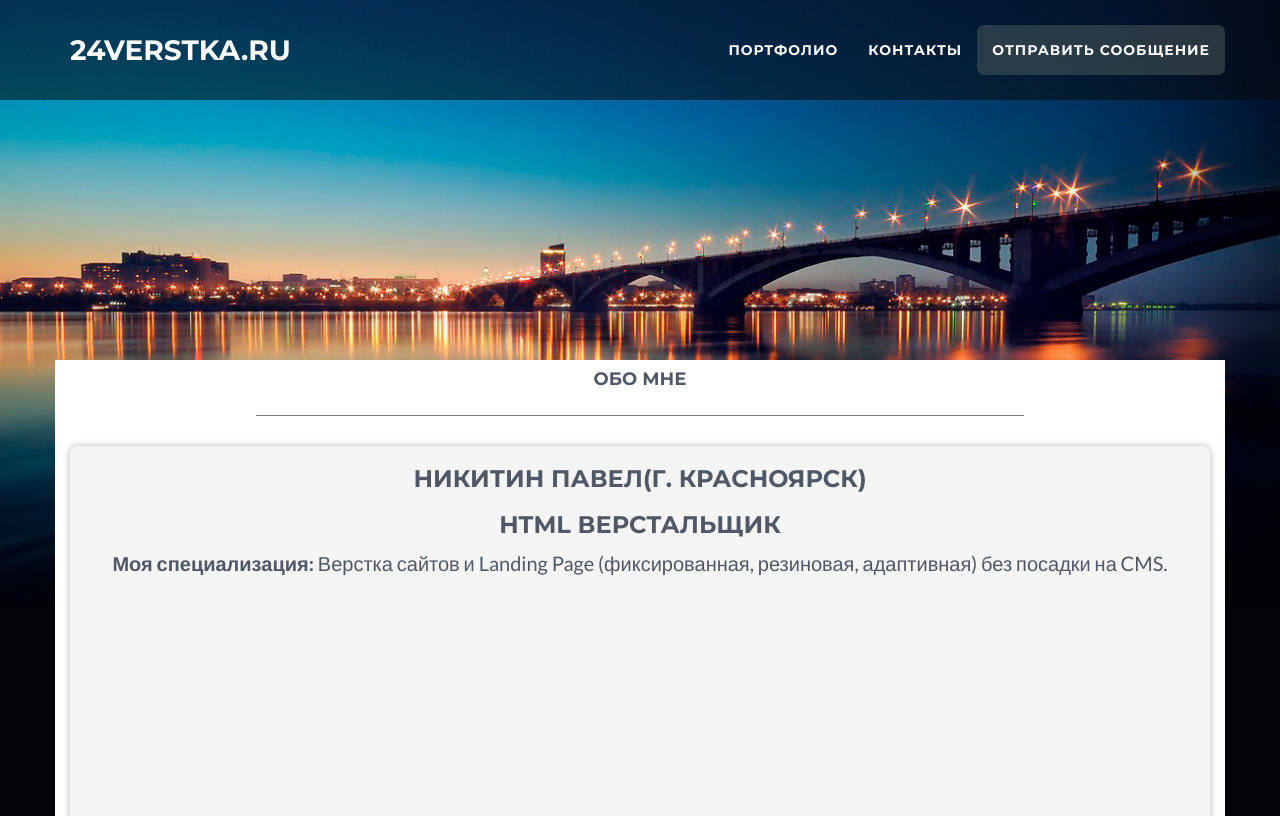
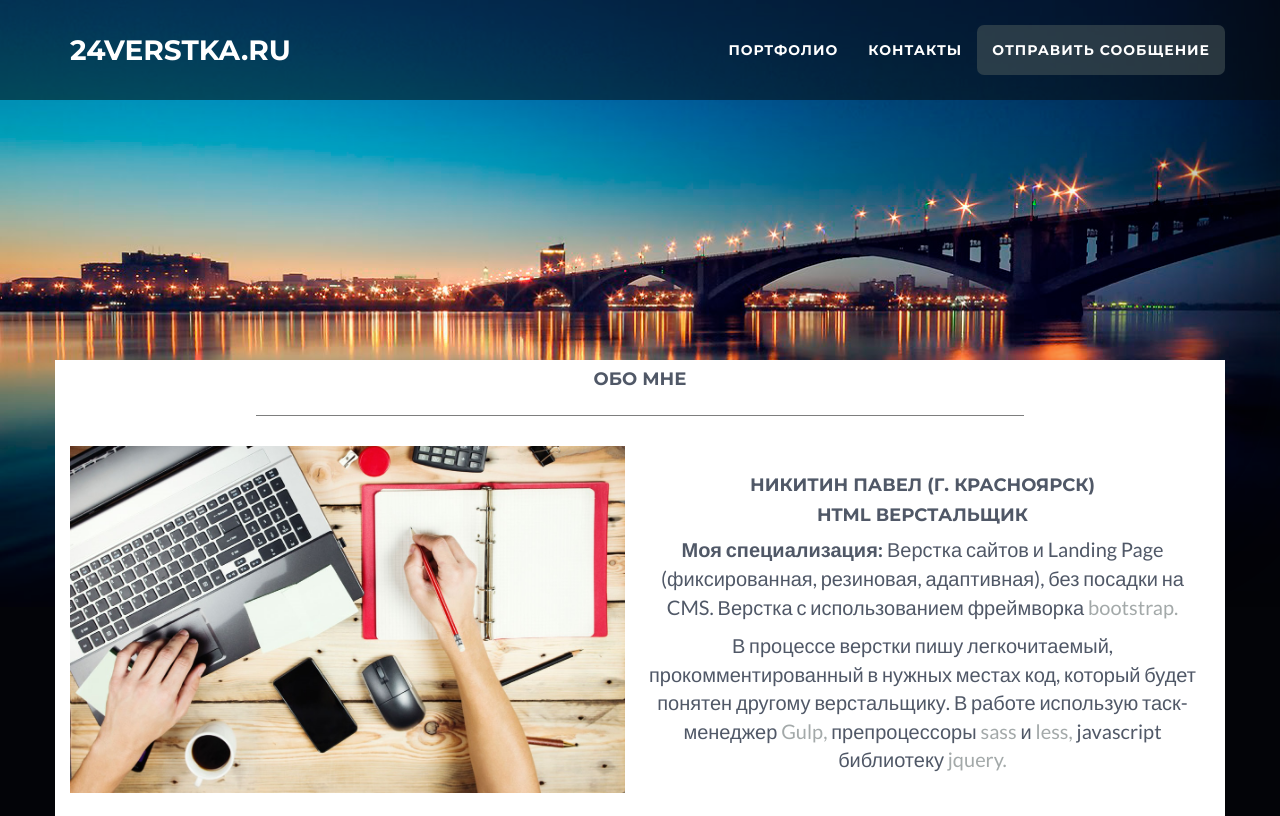
Before and after one commit to pavelnikitin/mysite, a website: page index.html in a window 1280 px wide. Shown: the top 816 px of the page. Drawn offline with nearby package versions, Linux system fonts and the light colour scheme.

Commit message:
02,11,2017

```diff
--- a/index.html
+++ b/index.html
@@ -36,6 +36,7 @@
 
 <body id="page-top" class="index">
     <div class="container wrapper">
+        <div class="row">
             <div id="skipnav">
                 <a href="#maincontent">Skip to main content</a>
             </div>
@@ -75,20 +76,31 @@
             </nav>
 
             <!-- Header -->
-        <header class="row">
-            <div class="container" id="maincontent" tabindex="-1">
+            <header class="container">
+                <div class="row">
                     <h4>обо мне</h4>
                     <hr class="star-primary">
-                <div class="aboutme">
-                    <h3>Никитин Павел(г. Красноярск)</h3>
+                    <div class="col-md-6">
+                        <img class="img-responsive" src="./img/aboutme.jpg" alt="foto">
+                    </div>
+                    <div class="medescription">
+                        <h4>Никитин Павел (г. Красноярск)</h4>
 
-                    <h3>html верстальщик </h3>
+                        <h4>html верстальщик </h4>
 
                         <p>
-                        <b>Моя специализация:</b> Верстка сайтов и Landing Page (фиксированная, резиновая, адаптивная) без посадки
-                        на CMS.</p>
-
-                    <p></p>
+                            <b>Моя специализация:</b> Верстка сайтов и Landing Page (фиксированная, резиновая, адаптивная), без
+                            посадки на CMS. Верстка с использованием фреймворка
+                            <a href="http://getbootstrap.com/">bootstrap.</a>
+                        </p>
+                        <p>
+                            В процессе верстки пишу легкочитаемый, прокомментированный в нужных местах код, который будет понятен другому верстальщику.
+                            В работе использую таск-менеджер
+                            <a href="https://www.npmjs.com/package/gulp">Gulp, </a>препроцессоры
+                            <a href="https://sass-scss.ru/">sass</a> и
+                            <a href="http://lesscss.org">less, </a>javascript библиотеку
+                            <a href="https://jquery.com/">jquery.</a>
+                        </p>
                     </div>
                 </div>
             </header>
@@ -141,18 +153,18 @@
             <section class="row" id="contact">
                 <div class="col-xs-12">
                     <div class="col-lg-12 text-center">
-                    <h4>Написать сообщение</h4>
+                        <h4>Сделать заказ</h4>
                         <hr class="star-primary">
                     </div>
                     <div class="panel panel-success">
                         <div class="panel-body">
 
-                        <!-- Форма обратной связи -->
+                            <!-- feedback form -->
                             <form id="feedbackForm" action="feedback/process/process.php" enctype="multipart/form-data" novalidate>
                                 <div class="row">
                                     <div class="col-sm-6">
 
-                                    <!-- Имя пользователя -->
+                                        <!-- user name -->
                                         <div class="form-group has-feedback">
                                             <label for="name" class="control-label">Имя</label>
                                             <input id="name" type="text" name="name" class="form-control" value="" placeholder="Имя" minlength="2" required="required">
@@ -162,7 +174,7 @@
                                     </div>
                                     <div class="col-sm-6">
 
-                                    <!-- Email пользователя -->
+                                        <!-- user Email -->
                                         <div class="form-group has-feedback">
                                             <label for="email" class="control-label">Email-адрес</label>
                                             <input id="email" type="email" name="email" required="required" class="form-control" value="" placeholder="Email-адрес">
@@ -172,23 +184,23 @@
                                     </div>
                                 </div>
 
-                            <!-- Сообщение пользователя -->
+                                <!-- user message -->
                                 <div class="form-group has-feedback">
                                     <label for="message" class="control-label">Сообщение (не менее 20 символов)</label>
                                     <textarea id="message" name="message" class="form-control" rows="3" placeholder="Сообщение (не менее 20 символов)" minlength="20"
                                         maxlength="500" required="required"></textarea>
                                 </div>
 
-                            <!-- Файлы, для прикрепления к форме -->
+                                <!-- files for attachment -->
                                 <div class="form-group">
                                     <p style="font-weight: 700; margin-bottom: 0;">Прикрепить к сообщению файлы (до
                                         <span class="countFiles"></span>):</p>
-                                <p class="small success">jpg, jpeg, bmp, gif, png (до 512 Кбайт)</p>
+                                    <p class="small success">jpg, jpeg, bmp, gif, png (до 1Мб)</p>
                                     <input type="file" name="attachment[]">
                                     <p style="margin-top: 3px; margin-bottom: 3px; color: #ff0000;"></p>
                                 </div>
 
-                            <!-- Капча -->
+                                <!-- captha -->
                                 <div class="captcha">
                                     <img class="img-captcha" src="feedback/captcha/captcha.php" data-src="feedback/captcha/captcha.php">
                                     <div class="btn btn-default refresh-captcha">
@@ -203,20 +215,21 @@
                                     </div>
                                 </div>
 
-                            <!-- Пользовательское солашение -->
+                                <!-- agreement -->
                                 <div class="checkbox">
                                     <label>
                                         <input type="checkbox" name="agree"> Нажимая кнопку, я принимаю условия
-                                    <a href="#">Пользовательского соглашения</a> и даю своё согласие на обработку моих персональных данных,
-                                    в соответствии с Федеральным законом от 27.07.2006 года №152-ФЗ «О персональных данных».
+                                        <a href="#">Пользовательского соглашения</a> и даю своё согласие на обработку моих персональных
+                                        данных, в соответствии с Федеральным законом от 27.07.2006 года №152-ФЗ «О персональных
+                                        данных».
                                     </label>
                                 </div>
 
-                            <!-- Кнопка для отправки формы -->
+                                <!-- button for sending -->
                                 <button type="submit" class="btn btn-success pull-right" disabled="disabled">Отправить сообщение
                                 </button>
 
-                            <!-- Индикация загрузки данных формы на сервер -->
+                                <!-- indication sending -->
                                 <div class="clearfix"></div>
                                 <div class="progress" style="display:none; margin-top: 20px;">
                                     <div class="progress-bar progress-bar-success progress-bar-striped" role="progressbar" aria-valuenow="0" aria-valuemin="0"
@@ -228,12 +241,13 @@
 
                             </form>
 
-                        <!-- Сообщение об успешной отправки формы -->
+                            <!-- message about sending -->
                             <div class="alert alert-warning success-message hidden">
                                 Форма успешно отправлена. Нажмите на
                                 <a class="show-form" href="#">ссылку</a>, чтобы отправить ещё одно сообщение.
                             </div>
 
+                        </div>
                     </div>
                 </div>
         </div>
--- a/js/freelancer.js
+++ b/js/freelancer.js
@@ -42,12 +42,4 @@
     });
 
 
-     $( document ).ready(function() {
-
-     $('body,html').animate({scrollTop:0},800);
-     $( ".aboutme" ).addClass( "aboutme_open" );
-
-});
-
-
 })(jQuery); // End of use strict
--- a/less/mystyles.less
+++ b/less/mystyles.less
@@ -4,34 +4,19 @@
 }
 
 
-.aboutme {
-    box-shadow: 0px 0px 7px rgba(0,0,0,0.3);
-    height:0vh;
-	width:100%;
-    border-radius: 0.5em;
-    background-color: #f5f5f5;
-    color:#020509;
-	overflow: hidden;
-    -moz-transition: 1.5s;
-    -ms-transition: 1.5s;
-    -o-transition: 1.5s;
-    -webkit-transition: 1.5s;
-    transition: 1.5s;
-}
 
 .preview {
     margin: 30px auto !important;
 }
 
-.aboutme_open {
-    height:70vh;
-}
 
 .navbar-custom .navbar-nav li.active a {
     border-radius: 0.5em;
 }
 
-
+.medescription {
+    padding: 20px;
+}
 
 
 body {
```
Also changed, not shown: css/freelancer.css, css/freelancer.min.css, img/aboutme.jpg (added), js/freelancer.min.js, 1 other file. Lines whose indentation alone changed are shown as unchanged.
